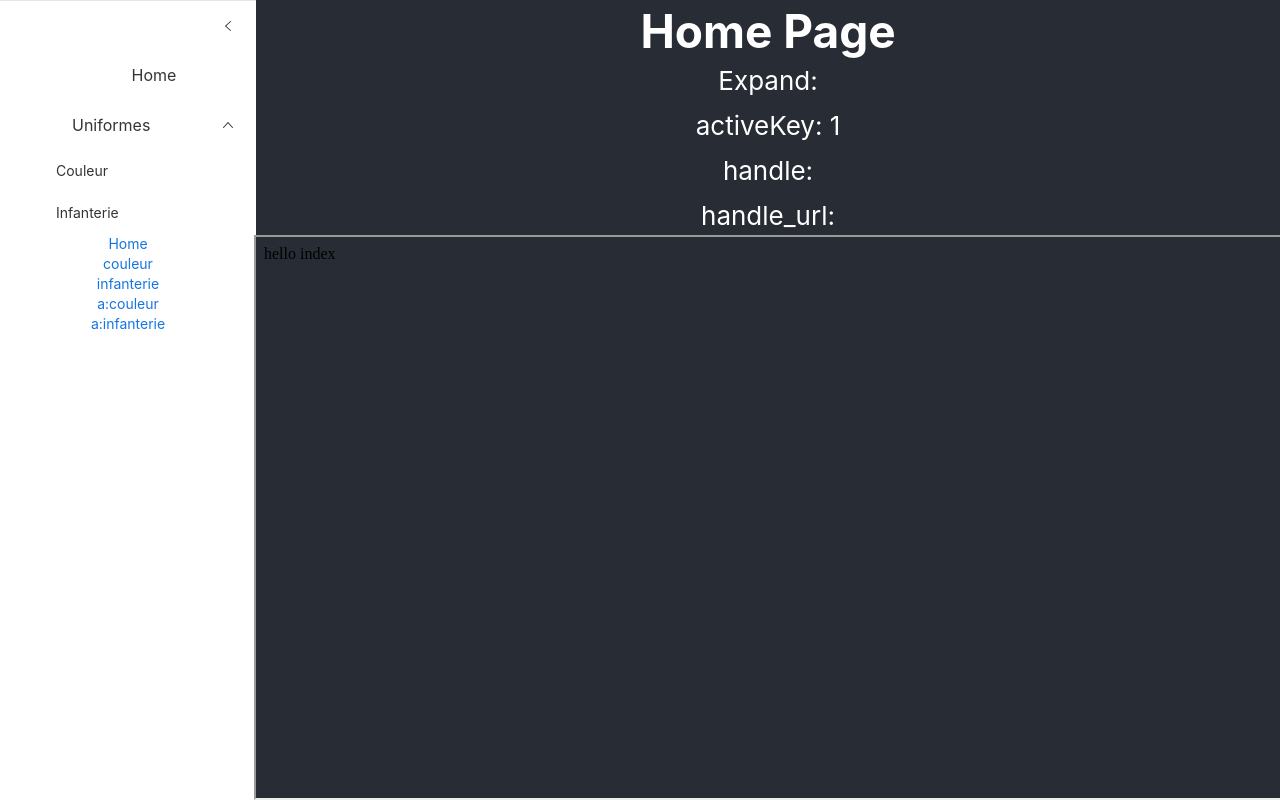
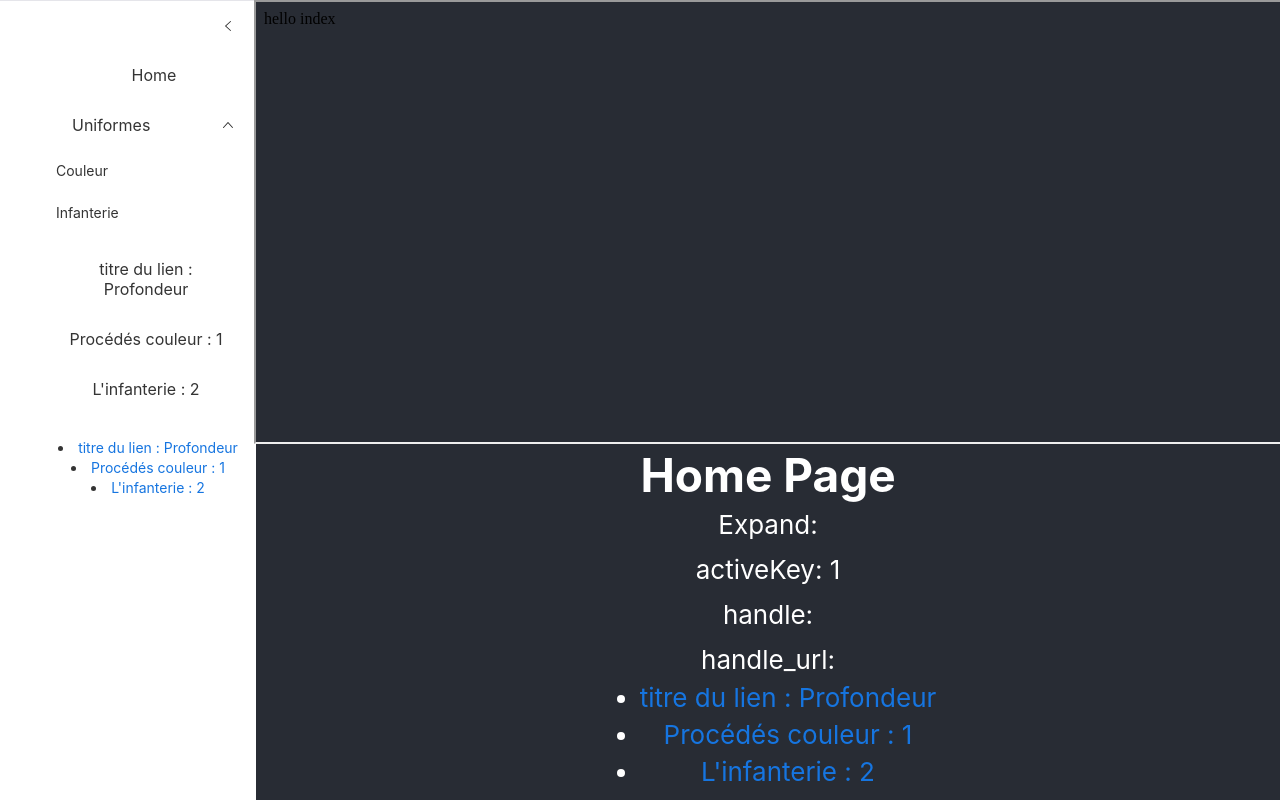
Before and after one commit to ntacv/military-photos, a React (Create React App) app: page / in a window 1280 px wide. Built offline with nearby package versions, Linux system fonts and the light colour scheme; some icons are missing.

Commit message:
tests for menu with working json

```diff
--- a/src/App.js
+++ b/src/App.js
@@ -3,6 +3,9 @@ import "./App.css";
 import HomePage from "./scripts/HomePage";
 import Page from "./scripts/Page";
 import Navbar from "./scripts/Navbar";
+
+import menu_txt from "./scripts/menu.txt";
+import menu_data from "./scripts/menu.json";
 
 import { useState } from "react";
 import "rsuite/dist/rsuite.min.css";
@@ -12,10 +15,12 @@ import {
   Route,
   Routes,
   useParams,
+  Navigate,
   Link,
 } from "react-router-dom";
 
 console.log("App.js");
+console.log("menu_data: " + menu_data);
 
 function App() {
   const [expand, setExpand] = useState(true);
@@ -30,6 +35,9 @@ function App() {
   var handle_url = window.location.href.split("/")[3];
 
   // var iframe_url = "/pages/" + activeKey + ".htm";
+  if (handle_url === null || handle_url == "" || handle_url == "pages") {
+    handle_url = "";
+  }
   var iframe_url = "/pages/" + handle_url;
   console.log("handle_url: " + iframe_url);
 
@@ -49,18 +57,30 @@ function App() {
   return (
     <>
       <div className="App">
-        <Navbar base={base} />
+        <Navbar data={menu_data} />
 
         <header className="App-header">
+          <iframe src={iframe_url}></iframe>
           <Routes>
             <Route path="/" element={<HomePage />} />
             <Route path="/:handle" element={<Page url={iframe_url} />} />
+            <Route path="*" element={<Navigate to="/" />} />
           </Routes>
           <p>Expand: {expand}</p>
           <p>activeKey: {activeKey}</p>
           <p>handle: {handle}</p>
           <p>handle_url: {handle_url}</p>
-          <iframe src={iframe_url}></iframe>
+          <div className="sitetree">
+            <ul>
+              {menu_data.map((item) => (
+                <li key={item[2]}>
+                  <a href={item[0]}>
+                    {item[1]} : {item[2]}
+                  </a>
+                </li>
+              ))}
+            </ul>
+          </div>
         </header>
       </div>
     </>
--- a/src/scripts/Navbar.js
+++ b/src/scripts/Navbar.js
@@ -1,6 +1,7 @@
 import { useState } from "react";
 import { Nav, Sidenav } from "rsuite/";
 import "rsuite/dist/rsuite.min.css";
+import "rsuite/dist/rsuite.css";
 import { Link, useParams } from "react-router-dom";
 
 import Home from "@rsuite/icons/legacy/Home";
@@ -8,9 +9,11 @@ import FileCodeO from "@rsuite/icons/legacy/FileCodeO";
 import File from "@rsuite/icons/legacy/File";
 import { Code } from "@rsuite/icons";
 
-export default function Navbar({ base }) {
+export default function Navbar(props) {
   const [expand, setExpand] = useState(true);
   const [activeKey, setActiveKey] = useState("1");
+
+  var menu_data = props.data;
 
   return (
     <Sidenav
@@ -39,18 +42,25 @@ export default function Navbar({ base }) {
             <Nav.Item eventKey="couleur">Couleur</Nav.Item>
             <Nav.Item eventKey="infanterie">Infanterie</Nav.Item>
           </Nav.Menu>
-          <Link to="/">Home</Link>
-          <br></br>
-          <Link to="/couleur.htm">couleur</Link>
-          <br></br>
-          <Link to="/infanterie.htm">infanterie</Link>
-
-          <br></br>
-          <a href="../couleur.htm">a:couleur</a>
-          <br></br>
-          <a href="../infanterie.htm">a:infanterie</a>
+        </Nav>
+        <Nav vertical appearance="subtle">
+          {menu_data.map((item) => (
+            <Nav.Item href={item[0]}>
+              {item[1]} : {item[2]}
+            </Nav.Item>
+          ))}
         </Nav>
       </Sidenav.Body>
+
+      <menu>
+        {menu_data.map((item) => (
+          <li key={item[2]}>
+            <a href={item[0]}>
+              {item[1]} : {item[2]}
+            </a>
+          </li>
+        ))}
+      </menu>
     </Sidenav>
   );
 }
--- /dev/null
+++ b/src/scripts/menu.json
@@ -0,0 +1,5 @@
+[
+    ["lien (nom du fichier)", "titre du lien", "Profondeur" ],
+    ["couleur.htm", "Procédés couleur", 1],
+    ["infanterie.htm", "L'infanterie", 2]
+]
```
Also changed, not shown: src/scripts/menu.txt (added).
